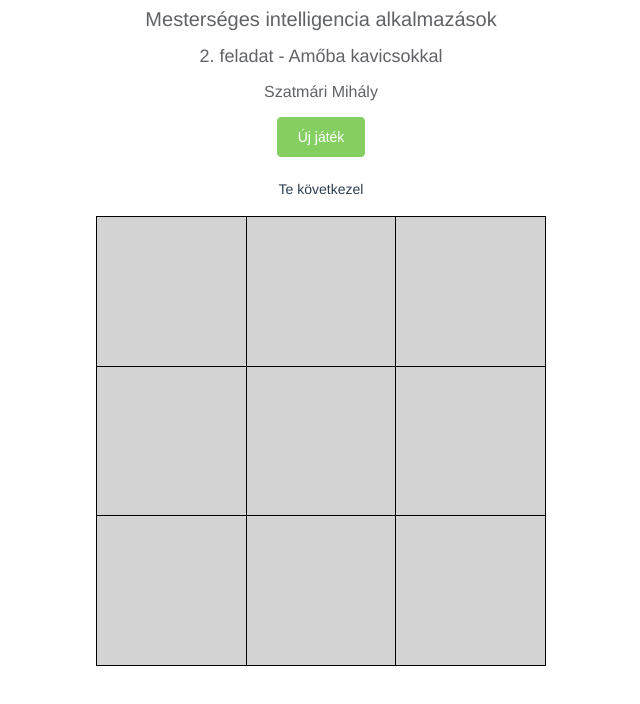
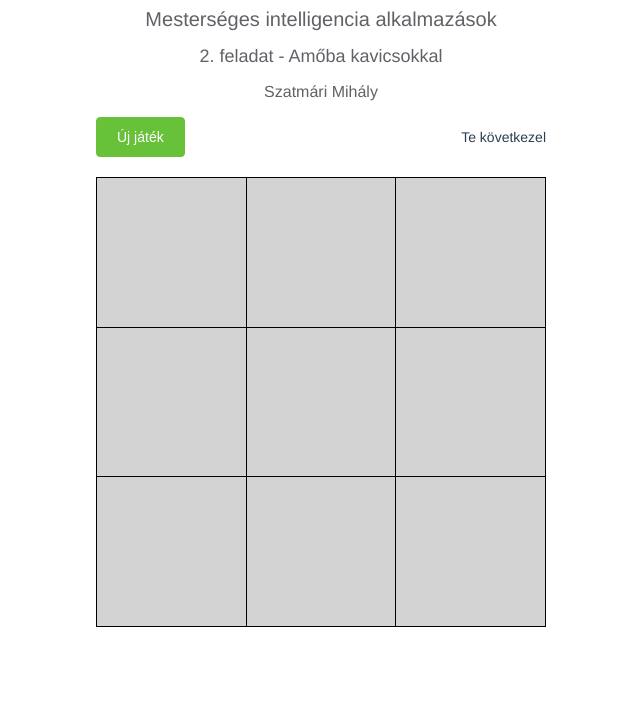
Before and after one commit to misi96/tic-tac-toe-with-gravels, a Vue app: page / in a window 1280 px wide. Both pictures are taken after a click on the button "Játék indítása". Shown: the top 704 px of the page, without its empty margins (319-959 px from the left). Built offline with nearby package versions, Linux system fonts and the light colour scheme.

Commit message:
Refactor vue files

```diff
--- a/src/App.vue
+++ b/src/App.vue
@@ -4,22 +4,27 @@
     <h2>2. feladat - Amőba kavicsokkal</h2>
     <h3>Szatmári Mihály</h3>
 
-    <div id="new-game-button">
-      <el-button type="success"
-                 @click="startGame">
-        {{`${isGameStarted ? 'Új játék' : 'Játék indítása'}`}}
-      </el-button>
+    <el-button v-if="!isGameStarted" type="success" @click="startGame">
+      Játék indítása
+    </el-button>
+
+    <div v-if="isGameStarted" id="board-header-container">
+      <div id="board-header">
+        <el-button type="success" @click="resetGame">
+          Új játék
+        </el-button>
+
+        <div v-if="!winner">
+          <i v-if="isLoading" id="loading-icon" class="el-icon-loading"/>
+          <span>{{ currentPlayerText }}</span>
+        </div>
+      </div>
     </div>
 
     <div v-if="isGameStarted">
-      <p v-if="!winner">
-        <i v-if="isLoading" id="loading-icon" class="el-icon-loading"/>
-        <span>{{ currentPlayerText }}</span>
-      </p>
-
       <div id="board-container">
         <board :state="state"
-               :has-winner="!!winner"
+               :has-winner="winner"
                :current-player="currentPlayer"
                @on-field-click="handleFieldClick"/>
       </div>
@@ -55,42 +60,40 @@ export default {
   },
   methods: {
     switchPlayer() {
-      const {AI, HUMAN} = Players
+      const { AI, HUMAN } = Players
       this.currentPlayer = this.currentPlayer === AI ? HUMAN : AI
     },
-    handleFieldClick(coordinates) {
-      this.addGravel(coordinates)
-    },
-    addGravel({row, column}) {
+    handleFieldClick({row, column}) {
       this.makeStep(row, column)
       if(!this.winner) {
         this.makeAIStep()
       }
     },
     showGameResult() {
-      const title = this.winner === Players.BOTH ?
-        'Döntetlen'
-        : this.winner === Players.HUMAN ? 'Győzelem' : 'Vereség'
-      const message = this.winner === 2 ? 'Gratulálok, győztél!' : 'Sajnálom, vesztettél!'
-
-      this.$alert(message, title, {
-        confirmButtonText: 'Bezárás',
-        type: `${this.winner === 2 ? 'success' : 'error'}`
-      })
+      const { title, message, type } = this.getResultDialogText()
+      this.$alert(message, title, { confirmButtonText: 'Bezárás',  type: type })
+    },
+    getResultDialogText() {
+      switch (this.winner) {
+        case Players.HUMAN:
+          return { title: 'Győzelem', message: 'Gratulálok, győztél!', type: 'success' }
+        case Players.AI:
+          return { title: 'Vereség', message: 'Sajnálom, vesztettél!', type: 'error' }
+        case Players.BOTH:
+          return { title: 'Döntetlen', message: 'A játék eredménye döntetlen', type: 'warning' }
+      }
     },
     startGame() {
-      if(this.isGameStarted) {
-        this.winner = null
-        this.currentPlayer = 2
-        this.state = getDefaultState()
-      } else {
-        this.isGameStarted = true
-      }
+      this.isGameStarted = true
+    },
+    resetGame() {
+      this.winner = null
+      this.currentPlayer = 2
+      this.state = getDefaultState()
     },
     makeAIStep() {
       const row = Math.floor(Math.random() * 3);
       const column = Math.floor(Math.random() * 3);
-
       setTimeout(() => this.makeStep(row, column), 500)
     },
     makeStep(row, column) {
@@ -116,8 +119,17 @@ export default {
     display: grid;
   }
 
-  #new-game-button {
+  #board-header-container {
+    display: grid;
+    justify-content: space-around;
     margin-bottom: 20px;
+  }
+
+  #board-header {
+    width: 450px;
+    display: flex;
+    align-items: center;
+    justify-content: space-between;
   }
 
   #loading-icon {
--- a/src/board/index.vue
+++ b/src/board/index.vue
@@ -1,15 +1,12 @@
 <template>
-  <div class="board-container">
+  <div id="board-container">
     <table>
       <tr v-for="(row, i) in state" :key="i">
-        <td v-for="(value, j) in row"
-            :key="j"
-            @click="handleFieldClick(i, j)">
+        <td v-for="(value, j) in row" :key="j" @click="handleFieldClick(i, j)">
           <el-avatar :icon="getGravelIcon(i, j)"
                      class="animated"
                      :class="{ hidden: isEmptyCell(i, j) }"
                      :style="{ background: getGravelColor(i, j) }"/>
-
         </td>
       </tr>
     </table>
@@ -17,34 +14,45 @@
 </template>
 
 <script>
+  import {Gravels, Players} from '../models';
+import {isGreenStone} from '../state';
+
 export default {
   name: 'Board',
   props: {
     state: Array,
-      hasWinner: Boolean,
+    winner: Number,
     currentPlayer: Number
   },
   methods: {
     handleFieldClick(row, column) {
-        if(!this.hasWinner && this.currentPlayer !== 1) {
-          this.state[row][column].slice(-1) !== 'g'
-            ? this.$emit('on-field-click', {row, column})
-            : this.$message.warning('Oda nem léphetsz!')
+      const isClickEnabled = !this.winner && this.currentPlayer === Players.HUMAN
+      const isStoneGreen = isGreenStone(row, column, this.state)
+
+      if(isClickEnabled) {
+        !isStoneGreen ? this.emitCoordinates({row, column}) : this.showInvalidStepMessage()
       }
     },
+    emitCoordinates(coordinates) {
+      this.$emit('on-field-click', coordinates)
+    },
+    showInvalidStepMessage() {
+      this.$message.warning('Oda nem léphetsz!')
+    },
     isEmptyCell(row, column) {
-        return this.state[row][column] === '0'
+      return this.state[row][column] === Gravels.EMPTY
     },
     getGravelIcon(row, column) {
-        return `el-icon-${this.state[row][column][0] === '1' ? 's-tools' : 'user-solid'}`
+      const isAIGravel = +this.state[row][column][0] === Players.AI
+      return `el-icon-${isAIGravel? 's-tools' : 'user-solid'}`
     },
     getGravelColor(row, column) {
       switch (this.state[row][column].slice(-1)) {
-          case 'r':
+        case Gravels.RED:
           return 'red'
-          case 'o':
+        case Gravels.ORANGE:
           return 'orange'
-          case 'g':
+        case Gravels.GREEN:
           return 'green'
       }
     }
@@ -74,7 +82,7 @@
     }
   }
 
-  .board-container {
+  #board-container {
     display: grid;
     grid-gap: 10px;
     justify-content: center;
```
Lines whose indentation alone changed are shown as unchanged.
